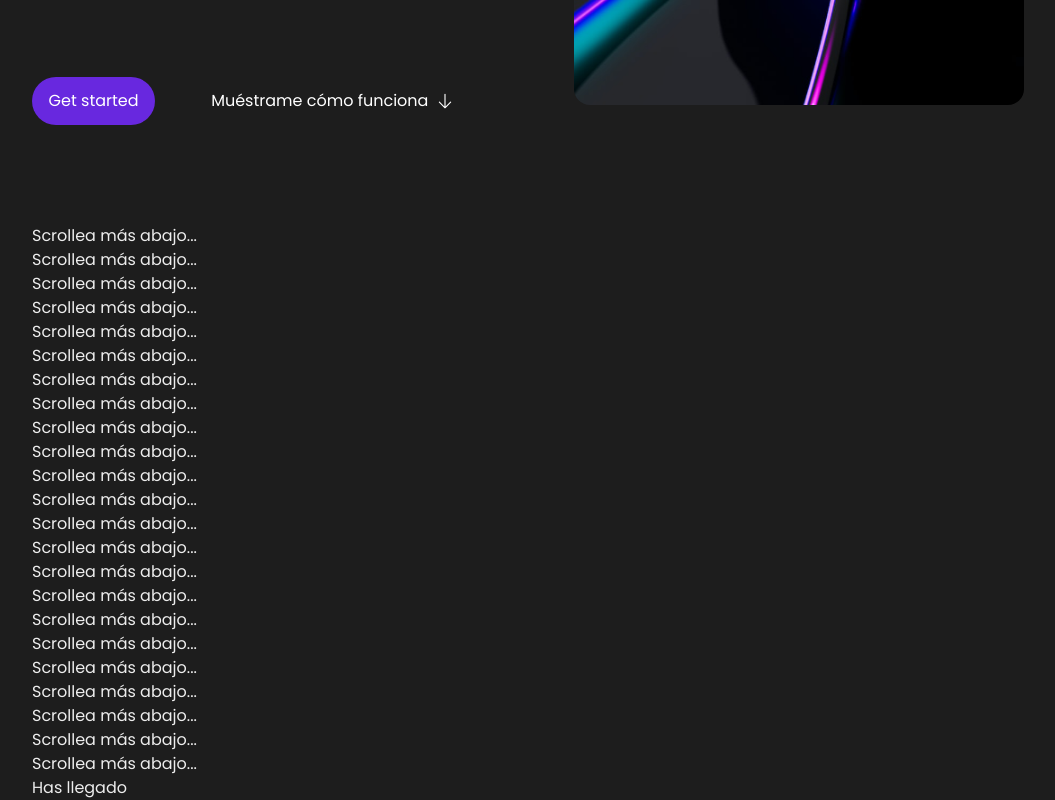
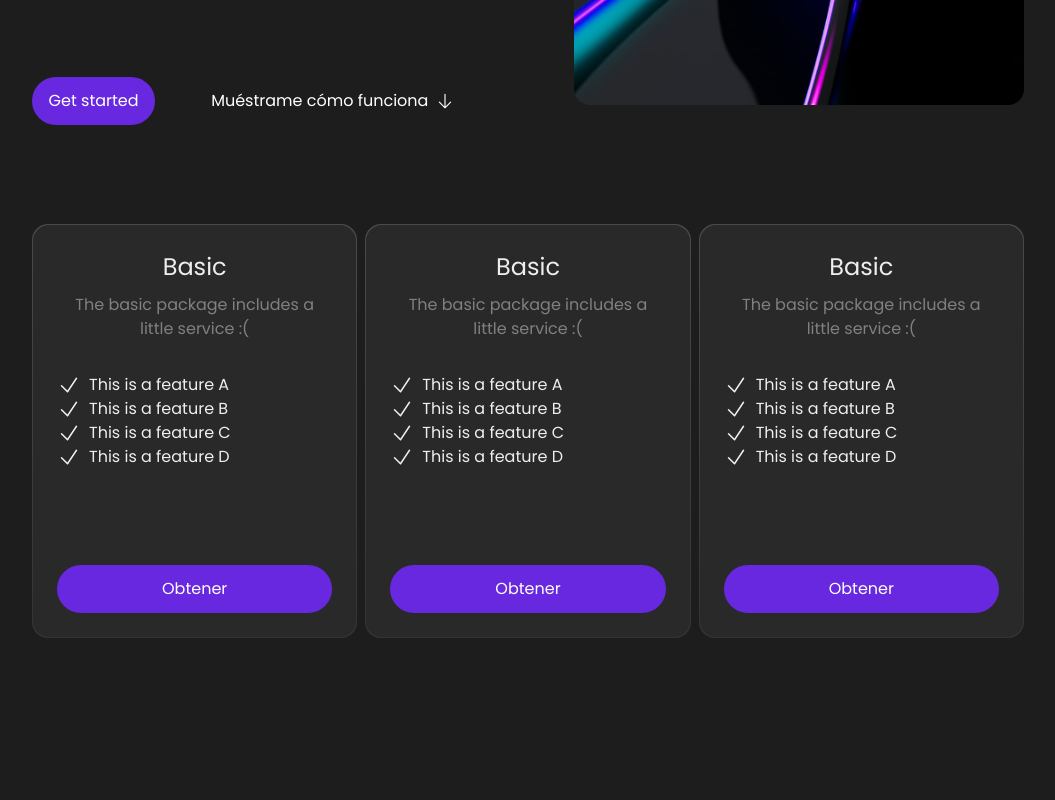
Before and after one commit to jorgesoriax/dsyner, a Next.js app: page / in a window 1280 px wide. Shown: the part 576-1376 px from the top of the page, without its empty margins (112-1167 px from the left). After the commit the page ends 1214 px from the top, so only its background shows below. Built offline with nearby package versions, Linux system fonts and the light colour scheme.

Commit message:
feat: added CrystalBox, Description and PriceCard components

```diff
--- /dev/null
+++ b/src/components/CrystalBox.js
@@ -0,0 +1,16 @@
+import { Box } from "@chakra-ui/react";
+
+export default function CrystalBox({ children, ...props }) {
+  return (
+    <Box
+      {...props}
+      bg="linear-gradient(180deg, rgba(255,255,255,0.2) 0%, rgba(255,255,255,0.1) 100%);"
+      rounded="2xl"
+      p="px"
+    >
+      <Box boxSize="100%" rounded="2xl" bg="dark" p={6}>
+        {children}
+      </Box>
+    </Box>
+  );
+}
--- /dev/null
+++ b/src/components/Description.js
@@ -0,0 +1,9 @@
+import { Text } from "@chakra-ui/react";
+
+export default function Description({ children, ...props }) {
+  return (
+    <Text {...props} color="gray">
+      {children}
+    </Text>
+  );
+}
--- /dev/null
+++ b/src/components/PriceCard.js
@@ -0,0 +1,63 @@
+import { HStack, List, ListItem, Stack, Text, VStack } from "@chakra-ui/react";
+import { CheckIcon } from "@heroicons/react/24/solid";
+import CrystalBox from "./CrystalBox";
+import Description from "./Description";
+import RoundedButton from "./RoundedButton";
+
+export default function PriceCard() {
+  const Header = () => {
+    return (
+      <VStack>
+        <Text fontSize="2xl">Basic</Text>
+        <Description textAlign="center">
+          The basic package includes a little service :(
+        </Description>
+      </VStack>
+    );
+  };
+  const Features = () => {
+    return (
+      <List w="100%" pb={16}>
+        <ListItem>
+          <HStack>
+            <CheckIcon width={24} height={24} />
+            <Text>This is a feature A</Text>
+          </HStack>
+        </ListItem>
+        <ListItem>
+          <HStack>
+            <CheckIcon width={24} height={24} />
+            <Text>This is a feature B</Text>
+          </HStack>
+        </ListItem>
+        <ListItem>
+          <HStack>
+            <CheckIcon width={24} height={24} />
+            <Text>This is a feature C</Text>
+          </HStack>
+        </ListItem>
+        <ListItem>
+          <HStack>
+            <CheckIcon width={24} height={24} />
+            <Text>This is a feature D</Text>
+          </HStack>
+        </ListItem>
+      </List>
+    );
+  };
+
+  const PriceCardContainer = ({ children }) => {
+    return (
+      <CrystalBox minW="250px">
+        <VStack spacing={8}>{children}</VStack>
+      </CrystalBox>
+    );
+  };
+  return (
+    <PriceCardContainer>
+      <Header />
+      <Features />
+      <RoundedButton w="100%">Obtener</RoundedButton>
+    </PriceCardContainer>
+  );
+}
--- /dev/null
+++ b/src/components/SectionHeader.js
@@ -0,0 +1,10 @@
+import { Heading, Text, VStack } from "@chakra-ui/react";
+
+export default function SectionHeader({ title, description }) {
+  return (
+    <VStack>
+      <Heading as="h2">{title}</Heading>
+      <Text color="gray">{description}</Text>
+    </VStack>
+  );
+}
--- a/src/components/sections/Hero.js
+++ b/src/components/sections/Hero.js
@@ -15,6 +15,7 @@ import {
   SparklesIcon,
 } from "@heroicons/react/24/solid";
 import { Link } from "react-scroll";
+import Description from "../Description";
 import RoundedButton from "../RoundedButton";
 import RoundedScrollButton from "../RoundedScrollButton";
 
@@ -22,13 +23,20 @@ export default function Hero() {
   const TextContent = () => {
     return (
       <VStack w="100%" align={{ base: "center", md: "left" }} spacing={4}>
-        <Heading as="h1" size={{base: "3xl", md: "4xl"}} lineHeight="none" fontWeight="bold" mb={8} textAlign={{base: "center"}}>
+        <Heading
+          as="h1"
+          size={{ base: "3xl", md: "4xl" }}
+          lineHeight="none"
+          fontWeight="bold"
+          mb={8}
+          textAlign={{ base: "center" }}
+        >
           <Highlight query={["hoy", "mismo"]} styles={{ color: "brand.400" }}>
             Consigue hoy mismo tu nueva marca
           </Highlight>
         </Heading>
         <HStack>
-          <Text color="gray">Servicio de diseño gráfico potenciado por IA</Text>
+          <Description>Servicio de diseño gráfico potenciado por IA</Description>
           <SparklesIcon width={18} height={18} color="gray" />
         </HStack>
         <Text fontSize="1xl" textAlign={{ base: "center" }}>
@@ -45,7 +53,7 @@ export default function Hero() {
         direction={{ base: "column", md: "row" }}
         w="100%"
         justify={{ base: "center", md: "left" }}
-        spacing={{base: 4, md: 8}}
+        spacing={{ base: 4, md: 8 }}
       >
         <RoundedButton>Get started</RoundedButton>
         <RoundedScrollButton
@@ -61,7 +69,11 @@ export default function Hero() {
   };
   const Graphic = () => {
     return (
-      <Box borderRadius="2xl" overflow="hidden" display={{ base: "none", md: "flex" }}>
+      <Box
+        borderRadius="2xl"
+        overflow="hidden"
+        display={{ base: "none", md: "flex" }}
+      >
         <Image boxSize="500px" src="static\images\temp.png" alt="temp" />
       </Box>
     );
@@ -73,7 +85,7 @@ export default function Hero() {
         h={{ base: "auto", md: "calc(100vh - 82px)" }}
         align="left"
         justify="center"
-        pt={{base: 16, md: 0}}
+        pt={{ base: 16, md: 0 }}
       >
         {children}
       </VStack>
@@ -82,11 +94,8 @@ export default function Hero() {
 
   return (
     <HeroContainer>
-      <Stack
-        direction={{ base: "column", md: "row" }}
-        spacing={24}
-      >
-        <VStack w={{ base: "100%", md: "45%" }} spacing={{base: 12, md: 24}}>
+      <Stack direction={{ base: "column", md: "row" }} spacing={24}>
+        <VStack w={{ base: "100%", md: "45%" }} spacing={{ base: 12, md: 24 }}>
           <TextContent />
           <Actions />
         </VStack>
--- a/src/pages/index.js
+++ b/src/pages/index.js
@@ -1,6 +1,9 @@
+import CrystalBox from "@/components/CrystalBox";
 import Navbar from "@/components/Navbar";
+import PriceCard from "@/components/PriceCard";
+import SectionHeader from "@/components/SectionHeader";
 import Hero from "@/components/sections/Hero";
-import { Box, Container, Text } from "@chakra-ui/react";
+import { Box, Container, HStack, Text, VStack } from "@chakra-ui/react";
 import Head from "next/head";
 import { Element } from "react-scroll";
 
@@ -13,39 +16,14 @@ export default function Home() {
         <meta name="viewport" content="width=device-width, initial-scale=1" />
         <link rel="icon" href="/favicon.ico" />
       </Head>
-      <Container
-        maxW="container.lg"
-        px={{ base: 6, md: 4 }}
-      >
+      <Container maxW="container.lg" px={{ base: 6, md: 4 }}>
         <Navbar />
-        {/* Hero */}
         <Hero />
-        <Box>
-          <Text>Scrollea más abajo...</Text>
-          <Text>Scrollea más abajo...</Text>
-          <Text>Scrollea más abajo...</Text>
-          <Text>Scrollea más abajo...</Text>
-          <Text>Scrollea más abajo...</Text>
-          <Text>Scrollea más abajo...</Text>
-          <Text>Scrollea más abajo...</Text>
-          <Text>Scrollea más abajo...</Text>
-          <Text>Scrollea más abajo...</Text>
-          <Text>Scrollea más abajo...</Text>
-          <Text>Scrollea más abajo...</Text>
-          <Text>Scrollea más abajo...</Text>
-          <Text>Scrollea más abajo...</Text>
-          <Text>Scrollea más abajo...</Text>
-          <Text>Scrollea más abajo...</Text>
-          <Text>Scrollea más abajo...</Text>
-          <Text>Scrollea más abajo...</Text>
-          <Text>Scrollea más abajo...</Text>
-          <Text>Scrollea más abajo...</Text>
-          <Text>Scrollea más abajo...</Text>
-          <Text>Scrollea más abajo...</Text>
-          <Text>Scrollea más abajo...</Text>
-          <Text>Scrollea más abajo...</Text>
-          <Text id="test">Has llegado</Text>
-        </Box>
+        <HStack>
+          <PriceCard />
+          <PriceCard />
+          <PriceCard />
+        </HStack>
         {/* Feature */}
         {/* Process */}
         {/* Princing */}
--- a/src/utils/theme.js
+++ b/src/utils/theme.js
@@ -13,7 +13,9 @@ const theme = extendTheme({
       700: "#4b1ad0",
       800: "#3812ca",
       900: "#1001bc"
-    }
+    },
+    dark: "#292929",
+    deepDark: "#1d1d1d"
   },
   fonts: {
     heading: `"Cabinet Grotesk", sans`,
```
